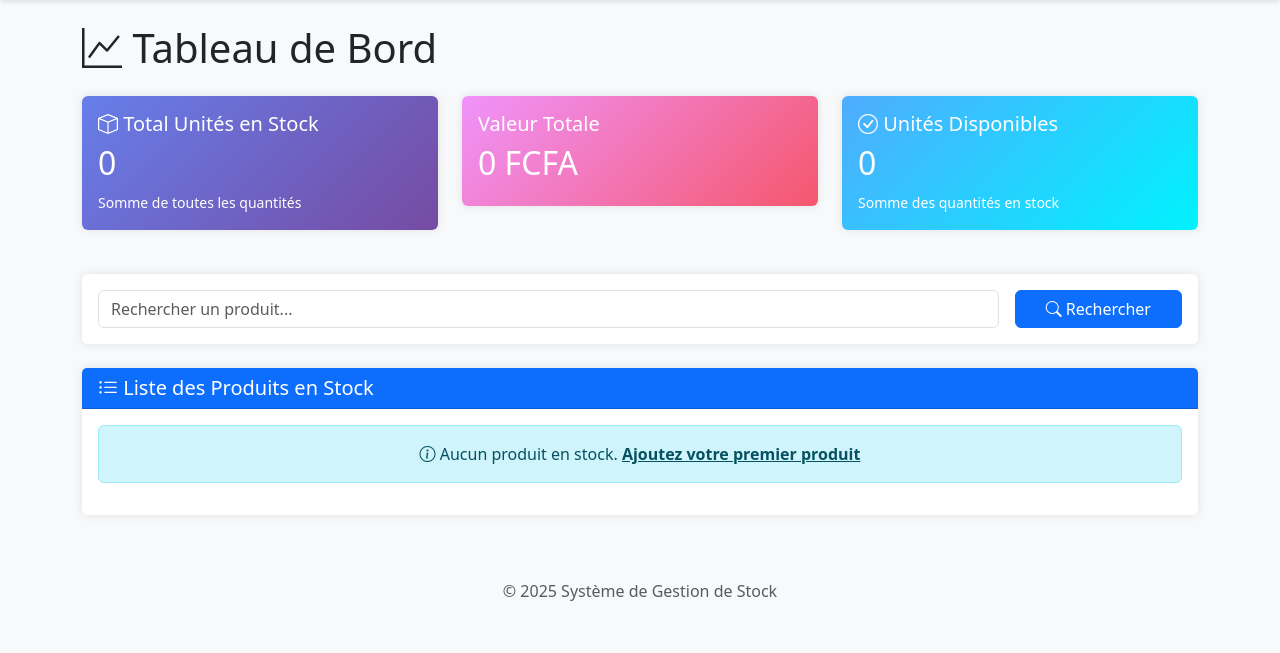
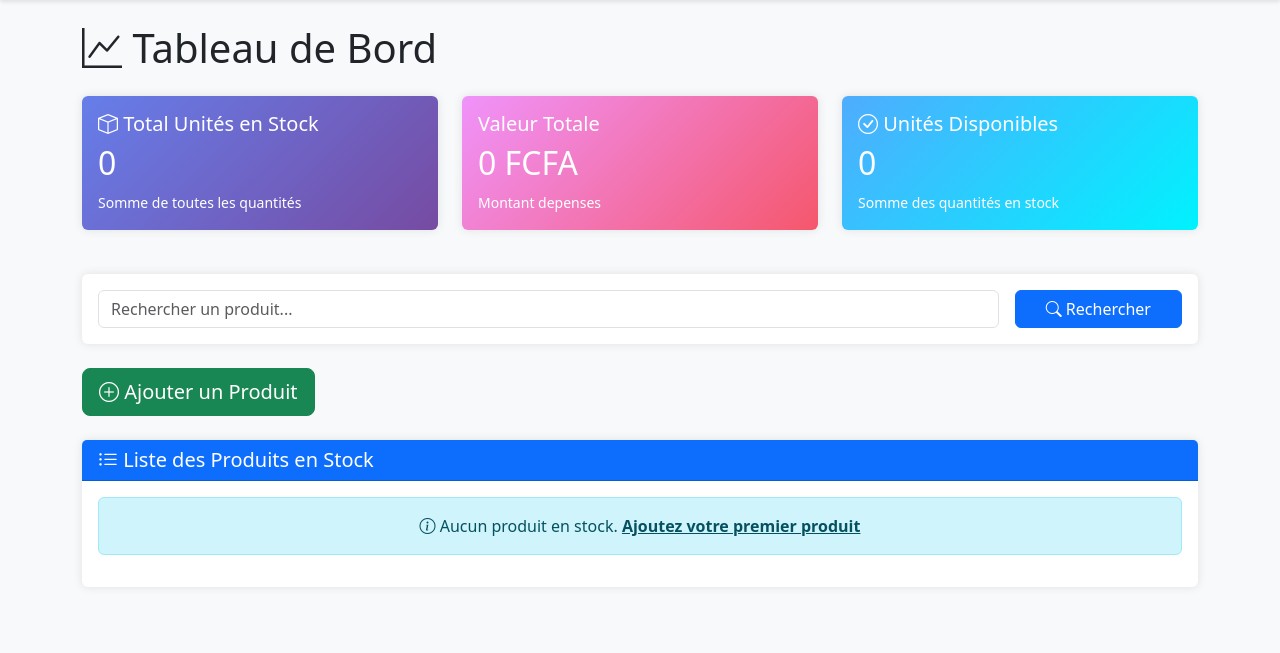
Before and after one commit to thiate0/STTDesign, a Flask app: page / in a window 1280 px wide. Shown: the part 56-709 px from the top of the page. Run offline with Flask 3, Linux system fonts and the light colour scheme; data that the repository does not hold is empty.

Commit message:
On prend de l'argent sur la caisse pour ajouter des produits

```diff
--- a/app.py
+++ b/app.py
@@ -69,6 +69,8 @@ def init_db():
             )
         ''')
 
+
+
         conn.commit()
         cursor.close()
         conn.close()
@@ -109,13 +111,41 @@ def index():
                          produits_disponibles=produits_disponibles)
 
 # Route pour ajouter un produit
+# @app.route('/ajouter', methods=('GET', 'POST'))
+# def ajouter():
+#     if request.method == 'POST':
+#         nom = request.form['nom']
+#         description = request.form['description']
+#         quantite = request.form['quantite']
+#         prix_achat = request.form['prix_achat']
+#         categorie = request.form['categorie']
+
+#         if not nom or not quantite or not prix_achat:
+#             flash('Le nom, la quantité et le prix d\'achat sont obligatoires!', 'error')
+#         else:
+#             conn = get_db_connection()
+#             if conn:
+#                 cursor = conn.cursor()
+#                 cursor.execute(
+#                     'INSERT INTO produits (nom, description, quantite, prix_achat, categorie) VALUES (%s, %s, %s, %s, %s)',
+#                     (nom, description, quantite, prix_achat, categorie)
+#                 )
+#                 conn.commit()
+#                 cursor.close()
+#                 conn.close()
+#                 flash('Produit ajouté avec succès!', 'success')
+#                 return redirect(url_for('index'))
+#             else:
+#                 flash('Erreur de connexion à la base de données', 'error')
+
+#     return render_template('ajouter.html')
 @app.route('/ajouter', methods=('GET', 'POST'))
 def ajouter():
     if request.method == 'POST':
         nom = request.form['nom']
         description = request.form['description']
-        quantite = request.form['quantite']
-        prix_achat = request.form['prix_achat']
+        quantite = int(request.form['quantite'])
+        prix_achat = float(request.form['prix_achat'])
         categorie = request.form['categorie']
 
         if not nom or not quantite or not prix_achat:
@@ -124,14 +154,25 @@ def ajouter():
             conn = get_db_connection()
             if conn:
                 cursor = conn.cursor()
+                # --- 1️⃣ Insérer le produit ---
                 cursor.execute(
                     'INSERT INTO produits (nom, description, quantite, prix_achat, categorie) VALUES (%s, %s, %s, %s, %s)',
                     (nom, description, quantite, prix_achat, categorie)
                 )
+                produit_id = cursor.lastrowid
+
+                # --- 2️⃣ Enregistrer un mouvement de type "ajout" ---
+                montant_total = quantite * prix_achat
+                cursor.execute('''
+                    INSERT INTO mouvements (produit_id, type_mouvement, quantite, prix_achat, prix_vente,
+                                            montant_total, benefice, stock_avant, stock_apres)
+                    VALUES (%s, 'ajout', %s, %s, 0, %s, 0, 0, %s)
+                ''', (produit_id, quantite, prix_achat, montant_total, quantite))
+
                 conn.commit()
                 cursor.close()
                 conn.close()
-                flash('Produit ajouté avec succès!', 'success')
+                flash('✅ Produit ajouté avec succès et mouvement enregistré!', 'success')
                 return redirect(url_for('index'))
             else:
                 flash('Erreur de connexion à la base de données', 'error')
@@ -210,6 +251,36 @@ def rechercher():
     return render_template('rechercher.html', produits=produits, query=query)
 
 # Route pour afficher les mouvements
+# @app.route('/mouvements')
+# def mouvements():
+#     conn = get_db_connection()
+#     if not conn:
+#         flash('Erreur de connexion à la base de données', 'error')
+#         return render_template('mouvements.html', mouvements=[], stats={'total_mouvements': 0, 'total_ventes': 0, 'total_quantite_vendue': 0, 'total_benefices': 0})
+
+#     cursor = conn.cursor(dictionary=True)
+#     cursor.execute('''
+#         SELECT m.*, p.nom as produit_nom, p.categorie
+#         FROM mouvements m
+#         JOIN produits p ON m.produit_id = p.id
+#         ORDER BY m.date_mouvement DESC
+#     ''')
+#     mouvements = cursor.fetchall()
+
+#     # Statistiques
+#     cursor.execute('''
+#         SELECT
+#             COUNT(*) as total_mouvements,
+#             COALESCE(SUM(CASE WHEN type_mouvement = 'vente' THEN montant_total ELSE 0 END), 0) as total_ventes,
+#             COALESCE(SUM(CASE WHEN type_mouvement = 'vente' THEN quantite ELSE 0 END), 0) as total_quantite_vendue,
+#             COALESCE(SUM(CASE WHEN type_mouvement = 'vente' THEN benefice ELSE 0 END), 0) as total_benefices
+#         FROM mouvements
+#     ''')
+#     stats = cursor.fetchone()
+
+#     cursor.close()
+#     conn.close()
+#     return render_template('mouvements.html', mouvements=mouvements, stats=stats)
 @app.route('/mouvements')
 def mouvements():
     conn = get_db_connection()
@@ -226,16 +297,35 @@ def mouvements():
     ''')
     mouvements = cursor.fetchall()
 
-    # Statistiques
+    # --- 1️⃣ Total des ventes ---
     cursor.execute('''
         SELECT
-            COUNT(*) as total_mouvements,
-            COALESCE(SUM(CASE WHEN type_mouvement = 'vente' THEN montant_total ELSE 0 END), 0) as total_ventes,
-            COALESCE(SUM(CASE WHEN type_mouvement = 'vente' THEN quantite ELSE 0 END), 0) as total_quantite_vendue,
-            COALESCE(SUM(CASE WHEN type_mouvement = 'vente' THEN benefice ELSE 0 END), 0) as total_benefices
+            COALESCE(SUM(montant_total), 0) AS total_ventes,
+            COALESCE(SUM(quantite), 0) AS total_quantite_vendue,
+            COALESCE(SUM(benefice), 0) AS total_benefices
         FROM mouvements
+        WHERE type_mouvement = 'vente'
     ''')
-    stats = cursor.fetchone()
+    ventes = cursor.fetchone()
+
+    # --- 2️⃣ Total des achats ---
+    cursor.execute('''
+        SELECT COALESCE(SUM(montant_total), 0) AS total_achats
+        FROM mouvements
+        WHERE type_mouvement = 'ajout'
+    ''')
+    achats = cursor.fetchone()
+
+    # --- 3️⃣ Calcul du total net ---
+    total_ventes_net = (ventes['total_ventes'] or 0) - (achats['total_achats'] or 0)
+
+    # --- 4️⃣ Statistiques globales ---
+    stats = {
+        'total_mouvements': len(mouvements),
+        'total_ventes': total_ventes_net,
+        'total_quantite_vendue': ventes['total_quantite_vendue'] or 0,
+        'total_benefices': ventes['total_benefices'] or 0
+    }
 
     cursor.close()
     conn.close()
--- a/templates/index.html
+++ b/templates/index.html
@@ -21,6 +21,7 @@
             <div class="card-body">
                 <h5 class="card-title"><i class="bi bi-currency-XOF"></i> Valeur Totale</h5>
                 <h2>{{ "%.f"|format(valeur_totale) }} FCFA</h2>
+                <small>Montant depenses</small>
             </div>
         </div>
     </div>
@@ -49,6 +50,12 @@
             </div>
         </form>
     </div>
+</div>
+<!-- Bouton pour enregistrer une vente -->
+<div class="mb-4">
+    <a href="{{ url_for('ajouter') }}" class="btn btn-success btn-lg">
+        <i class="bi bi-plus-circle"></i> Ajouter un Produit
+    </a>
 </div>
 
 <!-- Liste des produits -->
@@ -86,11 +93,11 @@
                             {% endif %}
                         </td>
                         <td>
-                            {% if produit['quantite'] < 10 %}
-                            <span class="badge bg-warning text-dark">{{ produit['quantite'] }}</span>
-                            {% else %}
-                            {{ produit['quantite'] }}
-                            {% endif %}
+                            {% if produit['quantite'] < 10 %} <span class="badge bg-warning text-dark">{{
+                                produit['quantite'] }}</span>
+                                {% else %}
+                                {{ produit['quantite'] }}
+                                {% endif %}
                         </td>
                         <td>{{ "%.f"|format(produit['prix_achat']) }} FCFA</td>
                         <!-- <td>{{ "%.f"|format(produit['quantite'] * produit['prix_achat']) }} FCFA</td> -->
@@ -98,7 +105,9 @@
                             <a href="{{ url_for('modifier', id=produit['id']) }}" class="btn btn-sm btn-warning">
                                 <i class="bi bi-pencil"></i>
                             </a>
-                            <form method="post" action="{{ url_for('supprimer', id=produit['id']) }}" style="display: inline;" onsubmit="return confirm('Êtes-vous sûr de vouloir supprimer ce produit?');">
+                            <form method="post" action="{{ url_for('supprimer', id=produit['id']) }}"
+                                style="display: inline;"
+                                onsubmit="return confirm('Êtes-vous sûr de vouloir supprimer ce produit?');">
                                 <button type="submit" class="btn btn-sm btn-danger">
                                     <i class="bi bi-trash"></i>
                                 </button>
--- a/templates/mouvements.html
+++ b/templates/mouvements.html
@@ -18,8 +18,10 @@
     <div class="col-md-3">
         <div class="card stat-card-2">
             <div class="card-body">
-                <h5 class="card-title"><i class="bi bi-cash-coin"></i> Total Ventes</h5>
+                <h5 class="card-title"><i class="bi bi-cash-coin"></i> Total Ventes et Caisse</h5>
                 <h2>{{ "%.f"|format(stats['total_ventes'] or 0) }} FCFA</h2>
+                <small>Montant disponible dans la Caisse.</small>
+
             </div>
         </div>
     </div>
```
